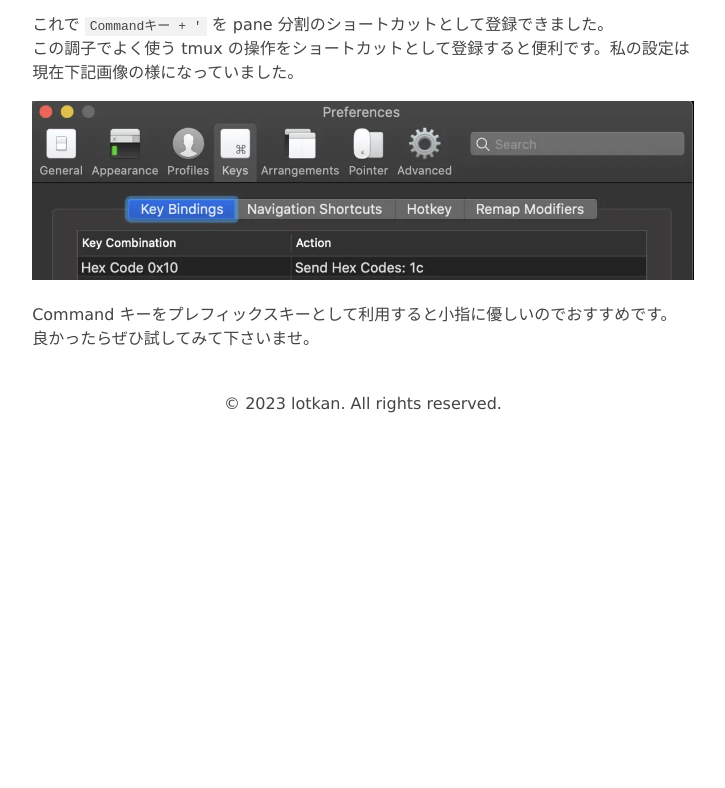
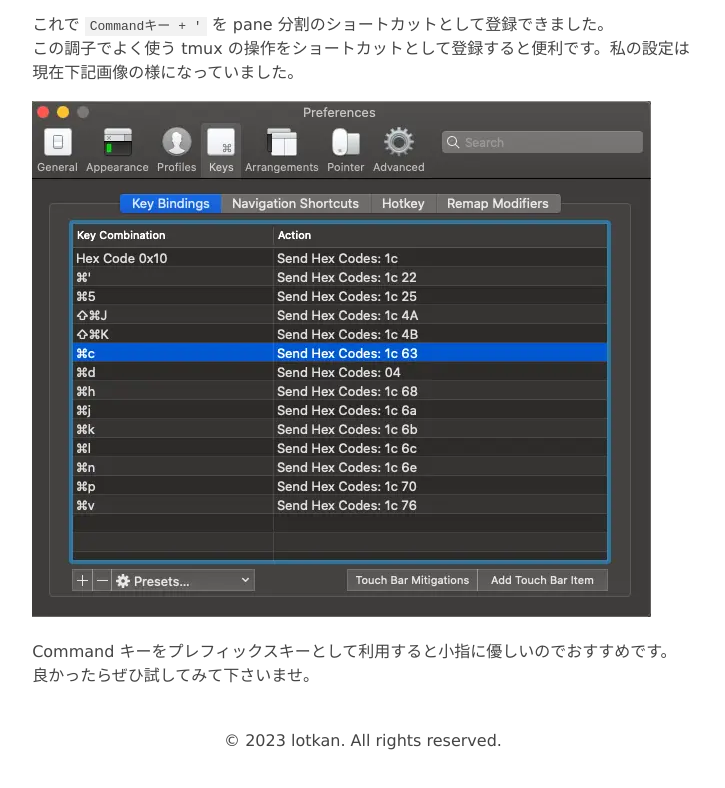
Before and after one commit to tkancf/tkancf.com, an Astro site: page /blog/command-as-tmux-prefix-key in a window 1280 px wide. Shown: the part 3115-3903 px from the top of the page, without its empty margins (277-1002 px from the left). Before the commit the page ends 3576 px from the top, so only its background shows below. Built offline with nearby package versions, Linux system fonts and the light colour scheme; Astro itself is replaced by a stand-in of ours.

Commit message:
fix image path

```diff
--- a/src/content/blog/Command-as-tmux-prefix-key.md
+++ b/src/content/blog/Command-as-tmux-prefix-key.md
@@ -88,7 +88,7 @@
 これで `Commandキー + '` を pane 分割のショートカットとして登録できました。
 この調子でよく使う tmux の操作をショートカットとして登録すると便利です。私の設定は現在下記画像の様になっていました。
 
-![上記設定が全て完了した時の画像](/Command-as-tmux-prefix-key/iterm2-setting.webp)
+![上記設定が全て完了した時の画像](/Command-as-tmux-prefix-key/iterm2-settings.webp)
 
 Command キーをプレフィックスキーとして利用すると小指に優しいのでおすすめです。
 良かったらぜひ試してみて下さいませ。
```
Also changed, not shown: public/Command-as-tmux-prefix-key/iterm2-settings.png (deleted), public/Command-as-tmux-prefix-key/iterm2-settings.webp (added).
